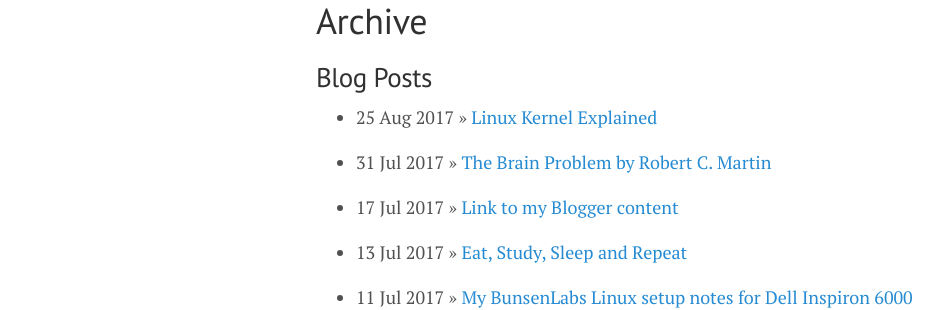
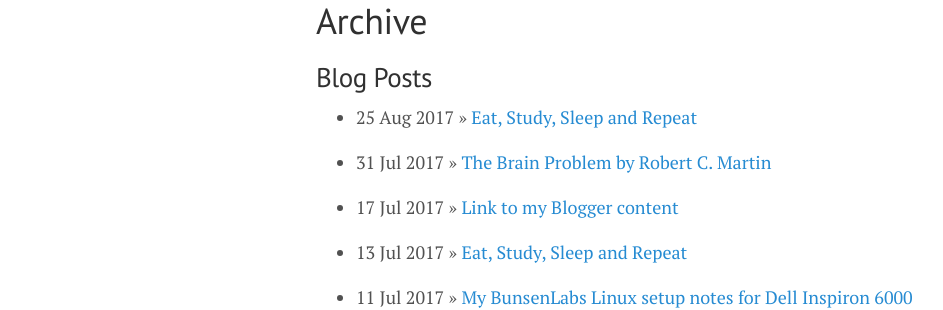
Before and after one commit to lgeurts/lgeurts.github.io, a Jekyll site: the page built from archive.md, in a window 1280 px wide. Shown: the part 121-431 px from the top of the page, without its empty margins (0-943 px from the left). Built offline with Jekyll 4.4.1, drawn with Linux system fonts in a browser that asks for light colours; nearby versions of some CDN libraries.

Commit message:
Update 2017-08-25-linux-kernel-explained.md

```diff
--- a/_posts/2017-08-25-linux-kernel-explained.md
+++ b/_posts/2017-08-25-linux-kernel-explained.md
@@ -1 +1,10 @@
-![Consolia](https://consolia-comic.com/comics/kernel)
+---
+layout: post
+title: Eat, Study, Sleep and Repeat
+read_time: true
+comments: true
+category:
+tags: [ Linux ]
+---
+
+![Consolia](https://static.consolia-comic.com/comics/kernel.png)
```
